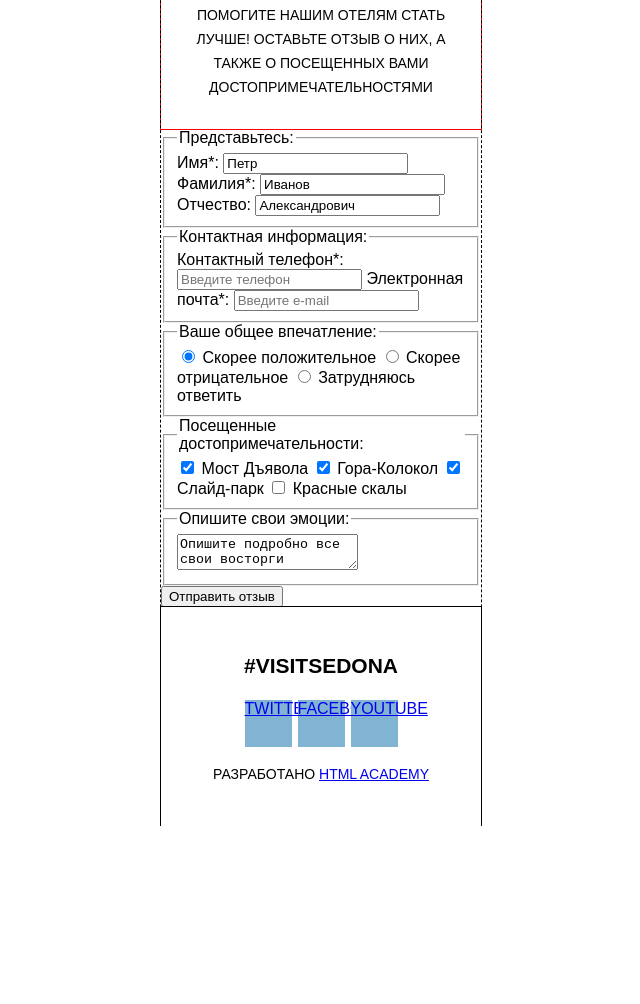
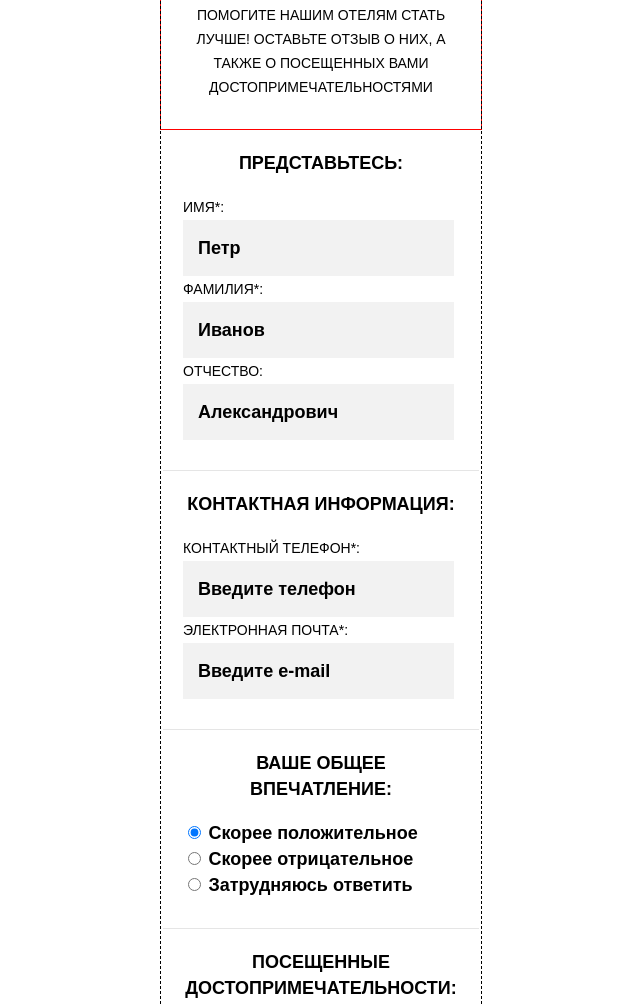
Before and after one commit to Dark7lord2012/204641-sedona-22, a website: page source/form.html in a window 1280 px wide. Shown: the part 378-1382 px from the top of the page, without its empty margins (319-959 px from the left). Before the commit the page ends 1204 px from the top, so only its background shows below. Drawn offline with nearby package versions, Linux system fonts and the light colour scheme; files that its build step writes are made by us from their sources.

Commit message:
Стилизовал блок form (шрифт, цвета, отступы, чуть-чуть рамки)

```diff
--- a/source/form.html
+++ b/source/form.html
@@ -17,7 +17,7 @@
         <button class="header__toggle">
           <span class="visually-hidden">Открыть/закрыть меню</span>
         </button>
-        <ul class="header__nav nav">
+        <ul class="header__nav header__nav--clos ed nav">
           <li class="nav__item">
             <a href="index.html">Главная</a>
           </li>
@@ -50,86 +50,95 @@
       </section>
 
       <section class="form">
+        <h2 class="visually-hidden">Форма</h2>
+
         <form action="https://echo.htmlacademy.ru">
-          <fieldset class="form__fieldset">
-            <legend class="form__legend">Представьтесь:</legend>
+          <fieldset class="form__fieldset form__fieldset--fio">
+            <h3 class="form__legend">Представьтесь:</h3>
 
             <label class="form__label">
               <span class="form__label-text">Имя*:</span>
-              <input type="text" required value="Петр">
+              <input class="form__input-text" name="Name"
+                type="text" required value="Петр">
             </label>
 
             <label class="form__label">
               <span class="form__label-text">Фамилия*:</span>
-              <input type="text" required value="Иванов">
+              <input class="form__input-text" name="Family"
+                type="text" required value="Иванов">
             </label>
 
             <label class="form__label">
               <span class="form__label-text">Отчество:</span>
-              <input type="text" value="Александрович">
+              <input class="form__input-text" name="Patronymic"
+                type="text" value="Александрович">
             </label>
           </fieldset>
 
           <fieldset class="form__fieldset">
-            <legend class="form__legend">Контактная информация:</legend>
+            <h3 class="form__legend">Контактная информация:</h3>
 
             <label class="form__label">
               <span class="form__label-text">Контактный телефон*:</span>
               <!-- в макете фраза "Введите телефон" выглядело как значение, а не placeholder - хм -->
-              <input type="tel" placeholder="Введите телефон">
+              <input class="form__input-text"
+                name="Phone" type="tel"
+                placeholder="Введите телефон" value="Введите телефон">
             </label>
 
             <label class="form__label">
               <span class="form__label-text">Электронная почта*:</span>
-              <input type="email" placeholder="Введите e-mail">
+              <input class="form__input-text"
+                name="Email" type="email"
+                placeholder="Введите e-mail" value="Введите e-mail">
             </label>
           </fieldset>
 
           <fieldset class="form__fieldset">
-            <legend class="form__legend">Ваше общее впечатление:</legend>
+            <h3 class="form__legend">Ваше общее впечатление:</h3>
 
             <label class="form__label">
-              <input type="radio" checked>
+              <input type="radio" name="Impression" value="positive" checked>
               <span class="form__label-text form__label-text--radio">Скорее положительное</span>
             </label>
             <label class="form__label">
-              <input type="radio">
+              <input type="radio" name="Impression" value="negative">
               <span class="form__label-text form__label-text--radio">Скорее отрицательное</span>
             </label>
             <label class="form__label">
-              <input type="radio">
+              <input type="radio" name="Impression" value="not answer">
               <span class="form__label-text form__label-text--radio">Затрудняюсь ответить</span>
             </label>
           </fieldset>
 
           <fieldset class="form__fieldset">
-            <legend class="form__legend">Посещенные достопримечательности:</legend>
+            <h3 class="form__legend">Посещенные достопримечательности:</h3>
 
             <label class="form__label">
-              <input type="checkbox" checked>
+              <input type="checkbox" name="Devils bridge" checked>
               <span class="form__label-text form__label-text--checkbox">Мост Дъявола</span>
             </label>
 
             <label class="form__label">
-              <input type="checkbox" checked>
+              <input type="checkbox" name="Bell Mountain" checked>
               <span class="form__label-text form__label-text--checkbox">Гора-Колокол</span>
             </label>
 
             <label class="form__label">
-              <input type="checkbox" checked>
+              <input type="checkbox" name="Slide park" checked>
               <span class="form__label-text form__label-text--checkbox">Слайд-парк</span>
             </label>
 
             <label class="form__label">
-              <input type="checkbox">
+              <input type="checkbox" name="Red rocks">
               <span class="form__label-text form__label-text--checkbox">Красные скалы</span>
             </label>
           </fieldset>
 
           <fieldset class="form__fieldset">
-            <legend class="form__legend">Опишите свои эмоции:</legend>
+            <h3 class="form__legend">Опишите свои эмоции:</h3>
 
-            <textarea class="form__textarea">Опишите подробно все свои восторги</textarea>
+            <textarea class="form__textarea" name="Emotions">Опишите подробно все свои восторги</textarea>
           </fieldset>
 
           <button class="form__button-submit" type="submit">Отправить отзыв</button>
--- /dev/null
+++ b/source/less/blocks/form.less
@@ -0,0 +1,70 @@
+.form {
+  display: flex;
+  flex-direction: column;
+}
+
+.form__fieldset {
+  display: flex;
+  flex-direction: column;
+  padding: 20px 20px 30px;
+  border: none;
+  border-top: 1px solid @grey-two;
+}
+
+.form__legend {
+  width: 100%;
+  margin-top: 0;
+  font-size: 18px;
+  line-height: 26px;
+  font-weight: 700;
+  text-transform: uppercase;
+  text-align: center;
+}
+
+.form__label-text {
+  font-size: 14px;
+  line-height: 26px;
+  text-transform: uppercase;
+
+  &--radio,
+  &--checkbox {
+    font-size: 18px;
+    line-height: 26px;
+    font-weight: 700;
+    text-transform: none;
+  }
+}
+
+.form__input-text,
+.form__textarea {
+  display: inline-block;
+  box-sizing: border-box;
+  border: none;
+  padding: 15px;
+
+  font-size: 18px;
+  line-height: 26px;
+  font-weight: 700;
+
+  background-color: @grey-three;
+}
+
+.form__textarea {
+  min-height: 160px;
+  font-family: inherit;
+}
+
+.form__button-submit {
+  width: calc(100% - 2 * 20px); // Наверняка есть способ попроще
+  margin: 50px 20px;
+  padding: 15px;
+  border: none;
+
+  font-size: 21px;
+  line-height: 26px;
+  font-weight: bold;
+  color: @white;
+  text-align: center;
+
+  background-color: @pale-blue;
+}
--- a/source/less/style.less
+++ b/source/less/style.less
@@ -16,3 +16,4 @@
 @import "blocks/map.less";
 // Форма
 @import "blocks/invite.less";
+@import "blocks/form.less";
--- a/source/less/variables.less
+++ b/source/less/variables.less
@@ -2,6 +2,8 @@
 @black: #000000;
 @pale-blue: #81b3d2;
 @grey: #eeeeee;
+@grey-two: #e5e5e5;
+@grey-three: #f2f2f2;
 
 @mobile-width: 320px;
 @mobile-width-only: 767px;
```
